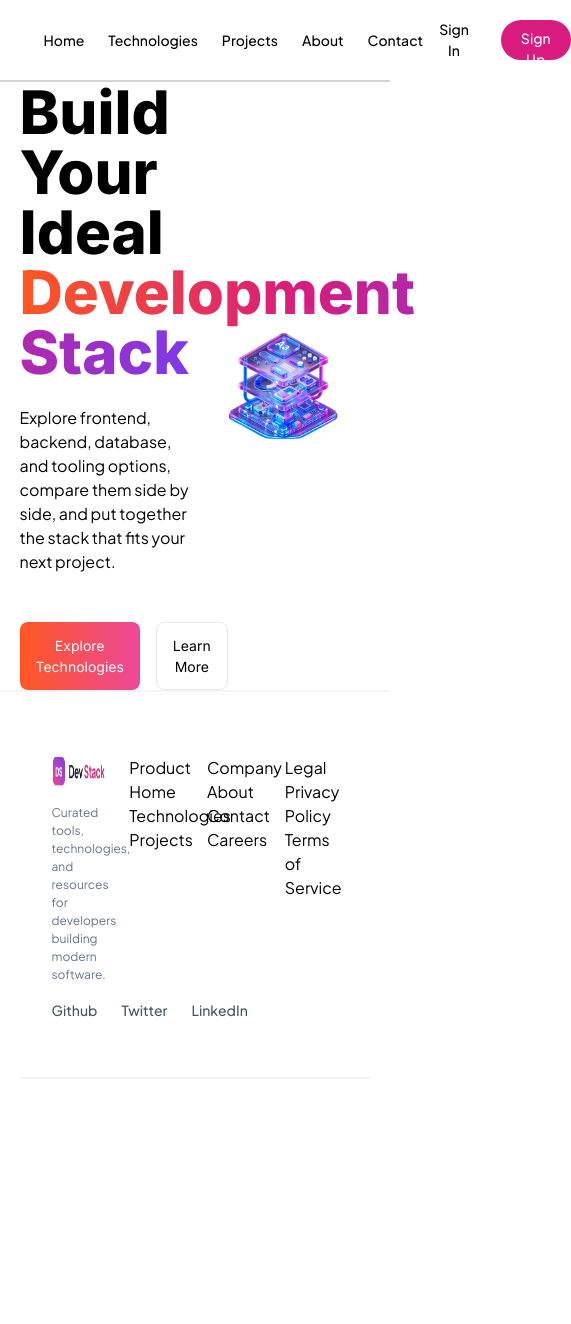
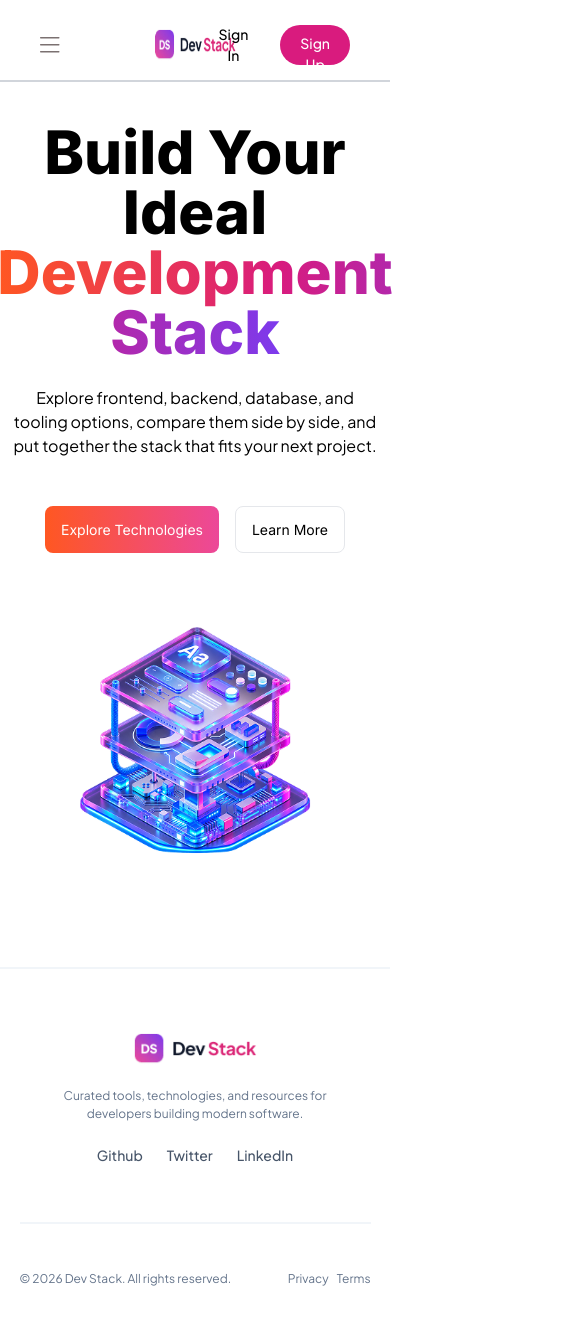
Before and after one commit to tattn10/DevStack_PH, a React (Vite) app: page / in a window 390 px wide. Shown: the top 1324 px of the page, 571 px wide, since content can reach past the window. Before the commit the page ends 1079 px from the top, so only its background shows below. Built offline with nearby package versions, Linux system fonts and the light colour scheme.

Commit message:
footer done and responsive started

```diff
--- a/src/App.css
+++ b/src/App.css
@@ -3,3 +3,17 @@
 *{
     font-family: 'Plus Jakarta Sans', sans-serif;
 }
+
+footer p{
+    font-size: 12px;
+    color: #64748B;
+    font-weight: normal;
+    padding: .5em 0;
+}
+
+footer h4{
+    font-size: 12px;
+    color: #0F172A;
+    font-weight: bold;
+    margin-bottom: 1em;
+}
--- a/src/Components/Banner.tsx
+++ b/src/Components/Banner.tsx
@@ -6,11 +6,11 @@ const Banner = () => {
 
     return (
         <>
-        <div className="flex justify-between items-center  container mx-auto max-w-[90%] ">
+        <div className="grid grid-cols-1 md:grid-cols-2 items-center justify-center md:container md:mx-auto md:max-w-[90%] py-10 px-2 ">
 
-         <div className="flex flex-col gap-6 max-w-[50%]">
-         <h2 className="font-[Inter] text-6xl font-extrabold">Build Your Ideal <br/> <span className="font-[Inter] bg-gradient-to-r from-[#FF5722] via-[#D81B7E] to-[#7C3AED] bg-clip-text text-transparent ">Development Stack</span></h2>
-         <p>Explore frontend, backend, database, and tooling options,
+         <div className="flex flex-col gap-6 justify-center items-center md:items-start">
+         <h2 className="font-[Inter] text-6xl font-extrabold text-center md:text-left">Build Your Ideal <br/> <span className="font-[Inter] bg-gradient-to-r from-[#FF5722] via-[#D81B7E] to-[#7C3AED] bg-clip-text text-transparent ">Development Stack</span></h2>
+         <p className='text-center md:text-left'>Explore frontend, backend, database, and tooling options,
 compare them side by side, and put together the stack that fits your
 next project.</p>
     <div className="font-[Inter] text-[14px] flex gap-4 mt-6">
@@ -19,7 +19,7 @@ next project.</p>
      </div>
          </div>
 
-         <div className="max-w-[50%]">
+         <div className="">
      <img src={bannerImage} alt="Banner" />
          </div>
 
--- a/src/Components/Footer.tsx
+++ b/src/Components/Footer.tsx
@@ -5,15 +5,15 @@ export const Footer = () => {
 
     return (
     <>
-   <footer className="border-t-2 border-[#F1F5F9]">
+   <footer className="border-t-2 border-[#F1F5F9] grid grid-cols-1">
 
-    <div className="grid grid-cols-4 gap-6 px-8 pt-16 pb-14 max-w-[90%] mx-auto container border-b-2 border-[#F1F5F9]">
-<div className='flex flex-col gap-4'>
+    <div className="grid grid-cols-1 md:grid-cols-2 gap-6 px-8 pt-16 pb-14 max-w-[90%] mx-auto container border-b-2 border-[#F1F5F9]">
+<div className='flex flex-col gap-4 justify-center items-center md:justify-start md:items-start'>
     <div>
         <img src={logo} alt="DevStack Logo" className="w-18 h-8 "/>
     </div>
 
-    <p className="text-[12px] font-normal text-[#64748B]">Curated tools, technologies, and resources for developers building
+    <p className="text-[12px] font-normal text-[#64748B] text-center md:text-start">Curated tools, technologies, and resources for developers building
 modern software.</p>
 <ul className="flex gap-6 items-center text-[14px] font-medium text-[#475569]">
     <li><a href="#" target="_blank" >Github</a></li>
@@ -22,28 +22,35 @@ modern software.</p>
 </ul>
 </div>
 
+
+<div className="hidden md:grid md:grid-cols-3">
 <div>
     <h4>Product</h4>
-    <p>Home</p>
-    <p>Technologies</p>
-    <p>Projects</p>
+    <p><a href='#'>Home</a></p>
+    <p><a href='#'>Technologies</a></p>
+    <p><a href='#'>Projects</a></p>
 </div>
 <div>
     <h4>Company</h4>
-    <p>About</p>
-    <p>Contact</p>
-    <p>Careers</p>
+    <p><a href='#'>About</a></p>
+    <p><a href="#">Contact</a></p>
+    <p><a href='#'>Careers</a></p>
 </div>
 <div>
     <h4>Legal</h4>
-    <p>Privacy Policy</p>
-    <p>Terms of Service</p>
+    <p><a href="#">Privacy Policy</a></p>
+    <p><a href="#">Terms of Service</a></p>
 </div>
-
+</div>
 
     </div>
 
-    <div>
+    <div className="flex justify-between items-center max-w-[90%] mx-auto container pt-10 pb-12">
+     <p>© 2026 Dev Stack. All rights reserved.</p>
+     <div className="flex justify-between items-center gap-2">
+<p>Privacy</p>
+<p>Terms</p>
+     </div>
 
     </div>
     </footer>
--- a/src/Components/Header.tsx
+++ b/src/Components/Header.tsx
@@ -1,15 +1,19 @@
 import logo from '../assets/images/logo-text.png'
+import HamBurger from '../assets/images/hamburger.png'
 const Header = () => {
 
     return (
         <>
-        <div className="border-b-2 border-gray-300">
-    <div className="flex justify-between items-center px-6 py-4 container mx-auto max-w-[90%] max-h-[80px] ">
+        <div className="border-b-2 border-gray-300 px-4 md:px-0">
+    <div className="grid grid-cols-3 justify-between items-center px-6 py-4 gap-8 md:container md:mx-auto md:max-w-[90%] max-h-[80px] ">
+        <div className="md:hidden">
+     <img src={HamBurger} alt="Hamburger Logo" className="w-5 h-4 "/>
+        </div>
         <div>
             <img src={logo} alt="DevStack Logo" className="w-18 h-8 "/>
         </div>
 
-        <ul className="flex gap-6 items-center text-[14px] font-medium">
+        <ul className="hidden md:flex gap-6 items-center text-[14px] font-medium ">
             <li><a href="/">Home</a></li>
             <li><a href="#">Technologies</a></li>
             <li><a href="#">Projects</a></li>
@@ -17,7 +21,7 @@ const Header = () => {
             <li><a href="#">Contact</a></li>
         </ul>
 
-     <div className="flex gap-4 items-center text-[14px] font-medium">
+     <div className="flex gap-4 items-center text-[14px] font-medium justify-self-end">
         <button className="px-4 py-2">Sign In</button>
         <button className="w-23 h-10 bg-[#D91B7E] text-white px-5 py-2 rounded-[9999px]">Sign Up</button>
      </div>
```
